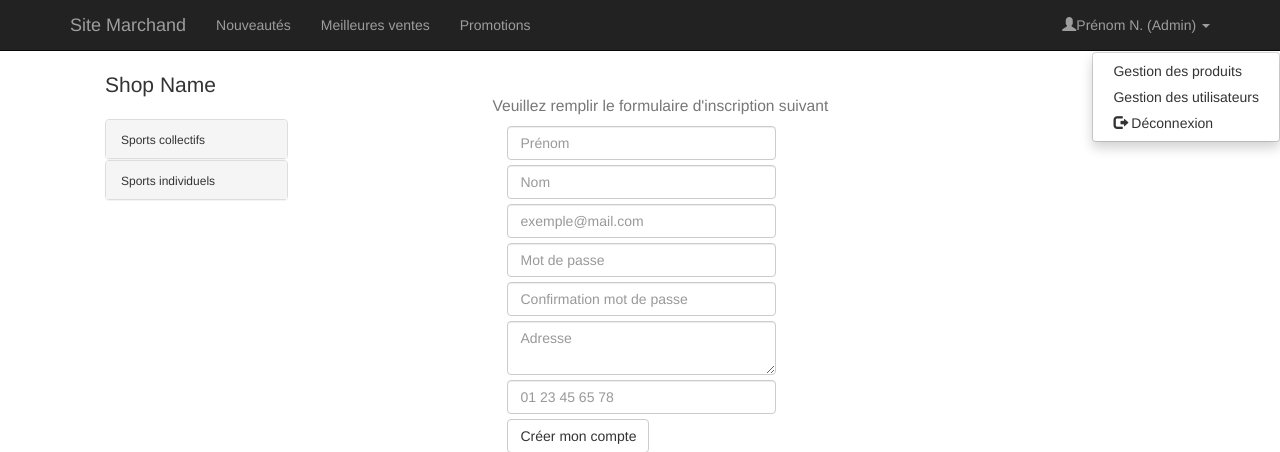
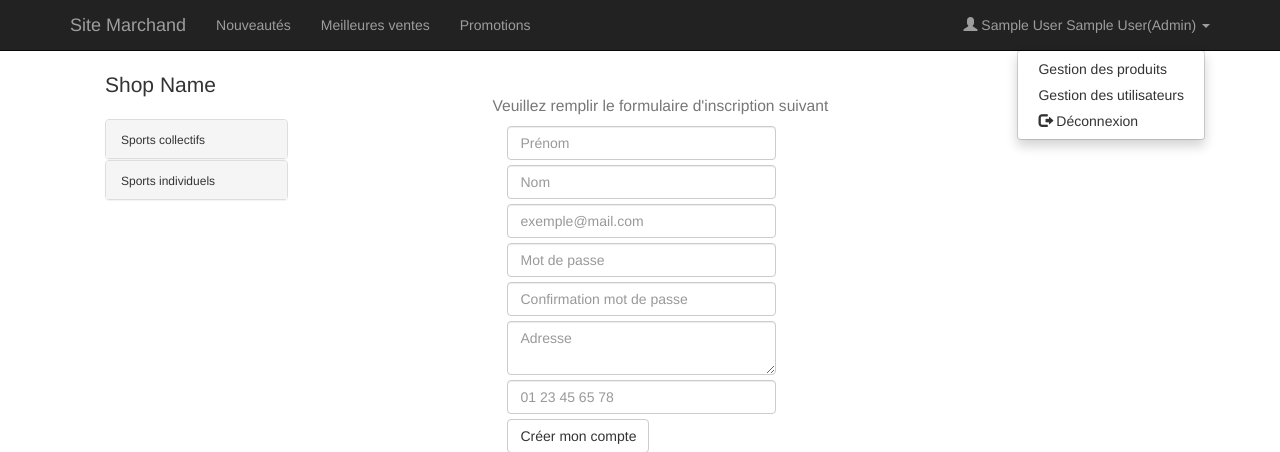
Before and after one commit to ArnaudRabeony/SiteMarchand, a PHP site: page /index.php?page=createAccount in a window 1280 px wide, after a click that opens the changed part. Shown: the top 452 px of the page. Run offline with PHP 8.4, Linux system fonts and the light colour scheme; the visitor is signed in with stand-in values (Sample User, id 1); some libraries are stand-ins or nearby versions.

Commit message:
Creation : done

```diff
--- a/createAccount.php
+++ b/createAccount.php
@@ -3,8 +3,13 @@
 $type="";
 $errorMessage="";
 $invalidMail="";
+$firstname="";
+$lastname="";
+$address="";
+$phone="";
 if(isset($_GET['error']) && $_GET['error']=="true" && isset($_GET['errortype']))
 {
+	// print_r($_GET);
 	$type=$_GET['errortype'];
 
 	switch ($type)
@@ -17,9 +22,14 @@ if(isset($_GET['error']) && $_GET['error']=="true" && isset($_GET['errortype']))
 			$errorMessage="Erreur : Problème d'insertion dans la base de données";
 			break;
 	}
+
+
+	$firstname=$_GET['firstname']!="" ? $_GET['firstname'] :"";
+	$lastname=$_GET['lastname']!="" ? $_GET['lastname'] :"";
+	$address=$_GET['address']!="" ? $_GET['address'] :"";
+	$phone=$_GET['phone']!="" ? $_GET['phone'] :"";
 }
-
- ?>
+?>
 
 
 <div id="createAccount" class="col-md-offset-2">
@@ -27,19 +37,19 @@ if(isset($_GET['error']) && $_GET['error']=="true" && isset($_GET['errortype']))
 <h3><small>Veuillez remplir le formulaire d'inscription suivant</small></h3>
 
 		<form action="customersManagement.php" method="post" class="col-md-5 col-sm-3">
-		    <input type="text" name="firstname" class="form-control" id="firstname" placeholder="Prénom">
-		    <input type="text" name="lastname" class="form-control" id="lastname" placeholder="Nom">
+		    <input type="text" name="firstname" class="form-control" id="firstname" placeholder="Prénom" <?php echo "value=".$firstname; ?>>
+		    <input type="text" name="lastname" class="form-control" id="lastname" placeholder="Nom" <?php echo "value=".$lastname; ?>>
 		    <input type="email" name="email" class="form-control" id="email" placeholder="exemple@mail.com">
 		    <input type="password" name="password" class="form-control" id="password" data-minlength="5" placeholder="Mot de passe">
 		    <input type="password" name="confirmation" class="form-control" id="confirmation" data-minlength="5" data-match="#password" placeholder="Confirmation mot de passe"><span id="mismatch" style="font-size:10px;color:red;position: relative;top: -5px;"></span>
-			<textarea class="form-control" name="address" id="address" rows="2" placeholder="Adresse"></textarea>
-		    <input type="tel" class="form-control" name="phone" id="phone" placeholder="01 23 45 65 78">
+			<textarea class="form-control" name="address" id="address" rows="2" placeholder="Adresse"><?php echo $address; ?></textarea>
+		    <input type="tel" class="form-control" name="phone" id="phone" placeholder="01 23 45 65 78" <?php echo "value=".$phone; ?>>
 		    <button class="btn btn-default" id="createAccountButton">Créer mon compte</button>
 		</form>
 	</div>
 			<h4><small><i>Tous les champs sont requis</i></small></h4>
+			<p class="errormessage" style="color:red"><?php echo $errorMessage; ?></p>
 </div>
-<p class="errormessage" style="color:red"><?php echo $errorMessage; ?></p>
 
 <script src="js/jquery.js"></script>
 <script src="js/createAccount.js"></script>
--- a/css/global.css
+++ b/css/global.css
@@ -154,3 +154,9 @@ li.dropdown-toggle
   -webkit-box-shadow: inset 0 1px 1px rgba(0, 0, 0, .075), 0 0 6px #ce8483;
           box-shadow: inset 0 1px 1px rgba(0, 0, 0, .075), 0 0 6px #ce8483;
 }
+
+ul.dropdown-menu
+{
+    margin-right: 75px;
+    margin-top: 0px;
+}
--- a/fonctions.php
+++ b/fonctions.php
@@ -69,12 +69,13 @@ function customerConnection($db,$mail,$password)
 
 function mailExists($db,$mail)
 {
+	// echo "recherche du mail".$mail;
 	$req=$db->prepare('select * from client where email=:mail');
 	$req->bindValue(':mail',$mail);
 	$req->execute();
 	$res=$req->rowCount();
 
-	return $res==1 ? true : false;
+	return $res!=0 ? true : false;
 }
 
 function isAdmin($db,$mail)
@@ -97,8 +98,8 @@ function setSession($db,$mail)
 	$_SESSION['id']=$res['idClient'];
 	$_SESSION['type']=$res['type'];
 	$_SESSION['email']=$mail;
-	$_SESSION['nom']=$res['nom'];
-	$_SESSION['prenom']=$res['prenom'];
+	$_SESSION['lastname']=$res['nom'];
+	$_SESSION['firstname']=$res['prenom'];
 }
 
 
--- a/menu.php
+++ b/menu.php
@@ -1,11 +1,10 @@
 <?php
-
-
+// echo "session :";
+// print_r($_SESSION);
 $connected = isset($_SESSION['id']) ? true : false;
 $isAdmin = isset($_SESSION['type']) && $_SESSION['type']=="admin" ? true : false;
 // $connected=true;
 // $isAdmin=true;
-
  ?>
 
 <!-- Navigation -->
@@ -50,7 +49,7 @@ $isAdmin = isset($_SESSION['type']) && $_SESSION['type']=="admin" ? true : false
                  * gestion des utilisateurs : liste/modification/suppression des utilisateurs
                  */
 
-                echo 'Prénom N. (Admin) <span class="caret"></span></a></li>
+                echo ' '.$_SESSION['firstname'].' '.$_SESSION['lastname'].'(Admin) <span class="caret"></span></a></li>
                 <ul class="dropdown-menu">
                     <li><a href="#">Gestion des produits</a></li>
                     <li><a href="#">Gestion des utilisateurs</a></li>
@@ -62,7 +61,7 @@ $isAdmin = isset($_SESSION['type']) && $_SESSION['type']=="admin" ? true : false
             }
             else
             {
-                echo 'Prénom N. <span class="caret"></span></a></li>
+                echo ' '.$_SESSION['firstname'].' '.$_SESSION['lastname'].'<span class="caret"></span></a></li>
                 <ul class="dropdown-menu">
                     <li><a href="#">Mon compte</a></li>
                     <li><a href="#">Mes commandes <span id="currentCommand"></span></a></li>
```
Also changed, not shown: customersManagement.php (+9 -4 lines), welcome.php (+4 -4 lines), README.md.
